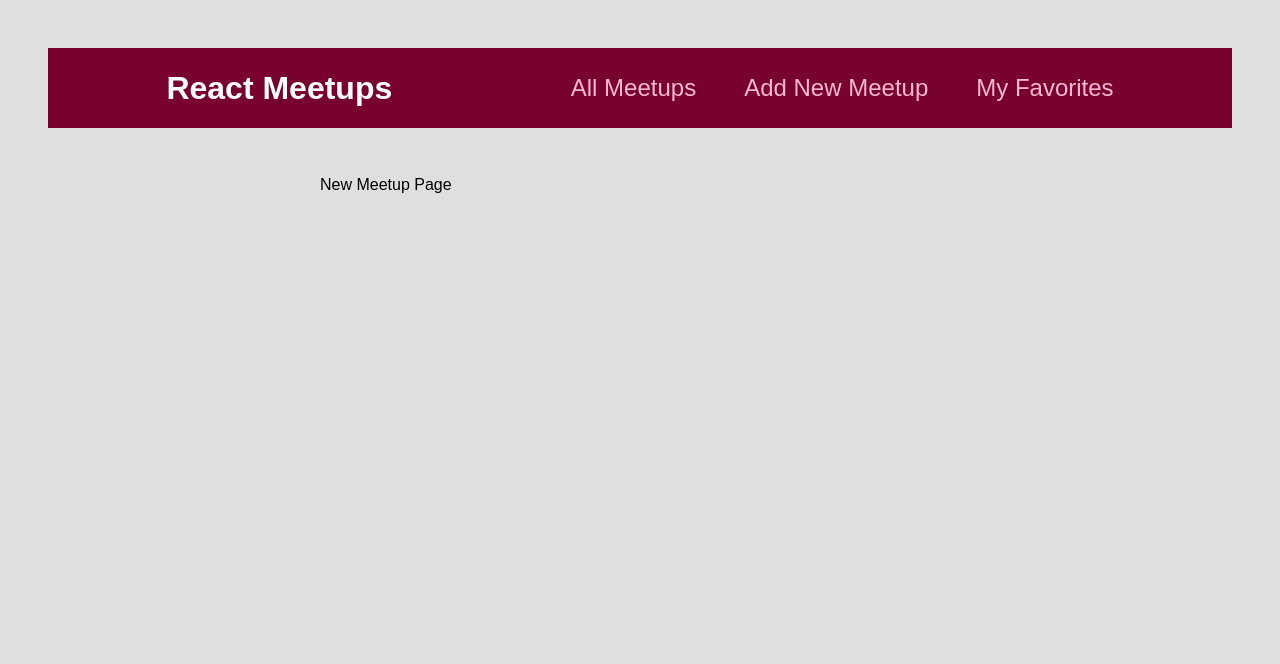
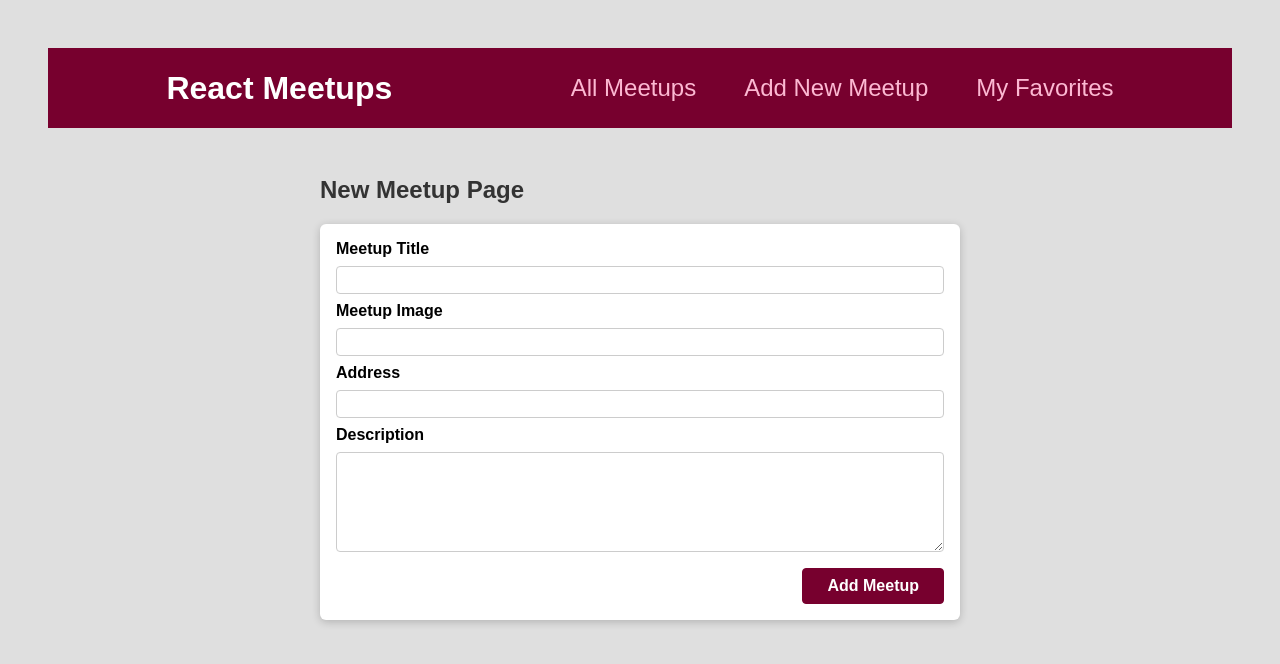
Before and after one commit to leedoopal/nextjs-react, a React (Create React App) app: page /new-meetup in a window 1280 px wide. Shown: the top 664 px of the page. Built offline with nearby package versions, Linux system fonts and the light colour scheme.

Commit message:
working with Forms

```diff
--- /dev/null
+++ b/src/components/meetups/NewMeetupForm.js
@@ -0,0 +1,32 @@
+import Card from '../ui/Card';
+import classes from "./NewMeetupForm.module.css";
+
+function NewMeetupForm() {
+  return (
+    <Card>
+      <form className={classes.form}>
+        <div className={classes.control}>
+          <label htmlFor={'title'}>Meetup Title</label>
+          <input type="text" required id={'title'}/>
+        </div>
+        <div className={classes.control}>
+          <label htmlFor={'image'}>Meetup Image</label>
+          <input type="url" required id={'image'}/>
+        </div>
+        <div className={classes.control}>
+          <label htmlFor={'address'}>Address</label>
+          <input type="text" required id={'address'}/>
+        </div>
+        <div className={classes.control}>
+          <label htmlFor={'description'}>Description</label>
+          <textarea id={'address'} required rows='5'/>
+        </div>
+        <div className={classes.actions}>
+          <button>Add Meetup</button>
+        </div>
+      </form>
+    </Card>
+  )
+}
+
+export default NewMeetupForm;
--- /dev/null
+++ b/src/components/meetups/NewMeetupForm.module.css
@@ -0,0 +1,45 @@
+.form {
+    padding: 1rem;
+}
+
+.control {
+    margin-bottom: 0.5rem;
+}
+
+.control label {
+    display: block;
+    font-weight: bold;
+    margin-bottom: 0.5rem;
+}
+
+.control input,
+.control textarea {
+    display: block;
+    font: inherit;
+    border-radius: 4px;
+    border: 1px solid #ccc;
+    padding: 0.25rem;
+    width: 100%;
+}
+
+.actions {
+    margin-top: 1rem;
+    text-align: right;
+}
+
+.actions button {
+    font: inherit;
+    cursor: pointer;
+    background-color: #77002e;
+    color: white;
+    padding: 0.5rem 1.5rem;
+    border: 1px solid #77002e;
+    border-radius: 4px;
+    font-weight: bold;
+}
+
+.actions button:hover,
+.actions button:active {
+    background-color: #a50e48;
+    border-color: #a50e48;
+}
--- a/src/pages/NewMeetup.js
+++ b/src/pages/NewMeetup.js
@@ -1,5 +1,12 @@
+import NewMeetupForm from "../components/meetups/NewMeetupForm";
+
 function NewMeetupPage() {
-  return <div>New Meetup Page</div>
+  return (
+    <section>
+      <h1>New Meetup Page</h1>
+      <NewMeetupForm />
+    </section>
+  )
 }
 
 export default NewMeetupPage;
```
